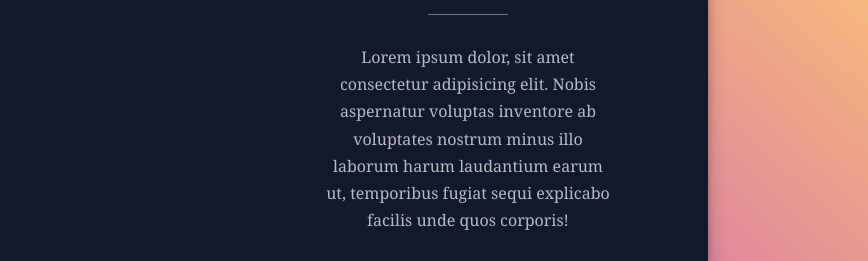
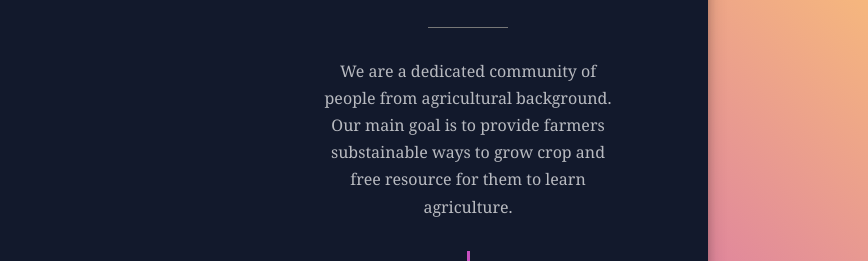
Before and after one commit to nmn-singh/tryMnnitProject, a website: page frontpage/views/aus.html in a window 1280 px wide. Shown: the part 183-444 px from the top of the page, 412-1280 px from the left. Drawn offline with nearby package versions, Linux system fonts and the light colour scheme; files that its build step writes are made by us from their sources.

Commit message:
Update aus.html

```diff
--- a/frontpage/views/aus.html
+++ b/frontpage/views/aus.html
@@ -18,7 +18,7 @@
             <div class = "content">
                 <h2>About Us</h2>
                 <span><!-- line here --></span>
-                <p>Lorem ipsum dolor, sit amet consectetur adipisicing elit. Nobis aspernatur voluptas inventore ab voluptates nostrum minus illo laborum harum laudantium earum ut, temporibus fugiat sequi explicabo facilis unde quos corporis!</p>
+                <p>We are a dedicated community of people from agricultural background. Our main goal is to provide farmers substainable ways to grow crop and free resource for them to learn agriculture.</p>
                 <ul class = "links">
                     <div class = "vertical-line"></div>
                     <li><a href = "#">contact</a></li>
```
